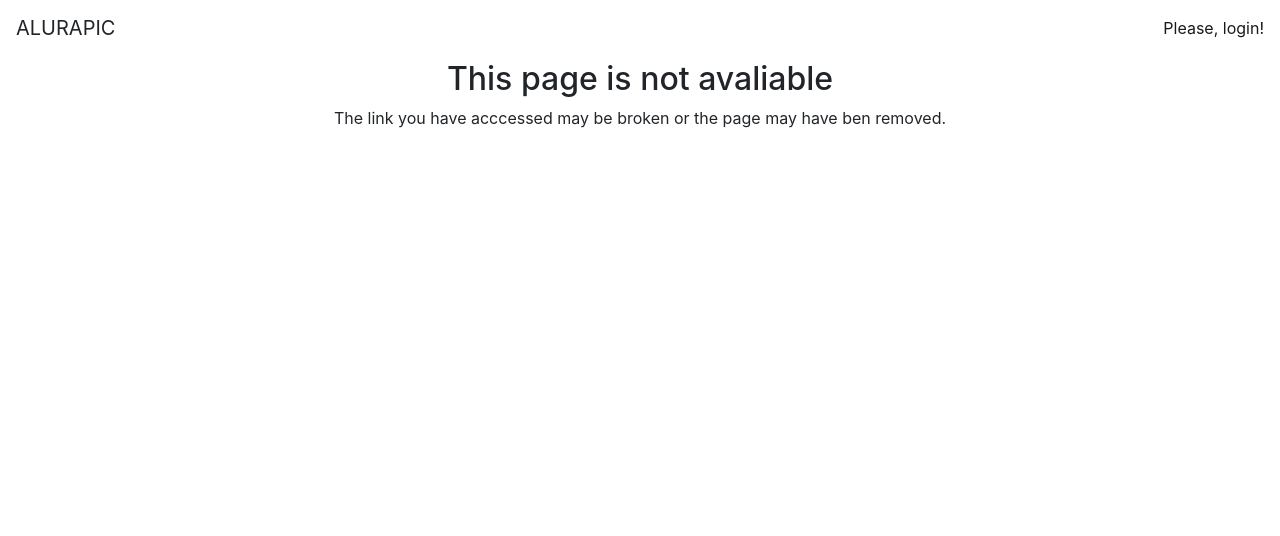
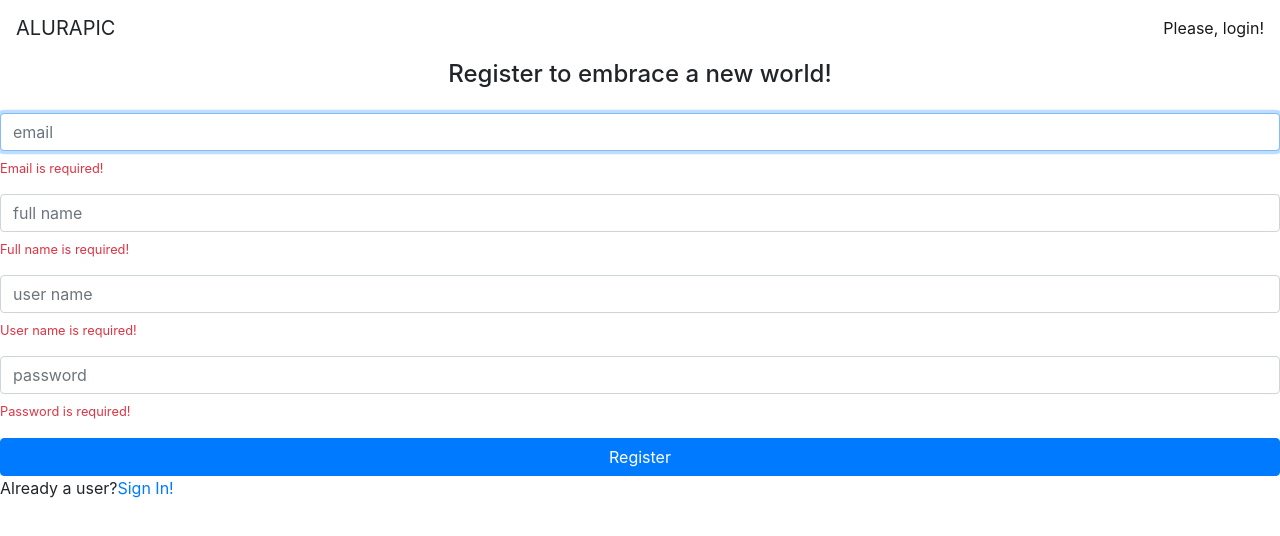
Before and after one commit to GabrielJacobina/Alurapic, an Angular app: page /signup in a window 1280 px wide. Shown: the top 536 px of the page. Built offline with nearby package versions, Linux system fonts and the light colour scheme.

Commit message:
Creating signup component and validating fields

```diff
--- a/src/app/app.routing.module.ts
+++ b/src/app/app.routing.module.ts
@@ -7,12 +7,17 @@
 import {PhotoListResolver} from './photos/photo-list/photo-list.resolver';
 import {SigninComponent} from './home/signin/signin.component';
 import {AuthGuard} from './core/auth/auth.guard';
+import {SignupComponent} from './home/signup/signup.component';
 
 const routers: Routes = [
   {
     path: '',
     component: SigninComponent,
     canActivate: [AuthGuard]
+  },
+  {
+    path: 'signup',
+    component: SignupComponent
   },
   {
     path: 'user/:userName',
--- a/src/app/home/home.module.ts
+++ b/src/app/home/home.module.ts
@@ -1,18 +1,20 @@
 import {NgModule} from '@angular/core';
 import {CommonModule} from '@angular/common';
-import {ReactiveFormsModule} from '@angular/forms';
+import {FormsModule, ReactiveFormsModule} from '@angular/forms';
 import {RouterModule} from '@angular/router';
 
 import {SigninComponent} from './signin/signin.component';
 import {VMessageModule} from '../shared/components/vmessage/vmessage.module';
+import { SignupComponent } from './signup/signup.component';
 
 @NgModule({
   imports: [
     CommonModule,
+    FormsModule,
     ReactiveFormsModule,
     VMessageModule,
     RouterModule
   ],
-  declarations: [SigninComponent]
+  declarations: [SigninComponent, SignupComponent]
 })
 export class HomeModule { }
--- /dev/null
+++ b/src/app/home/signup/signup.component.html
@@ -0,0 +1,71 @@
+<h4 class="text-center"> Register to embrace a new world!</h4>
+
+<form [formGroup]="signupFrom" class="form mt-4">
+  <div class="form-group">
+    <input formControlName="email" placeholder="email" class="form-control" autofocus>
+    <ap-vmessage
+      *ngIf="signupFrom.get('email').errors?.required"
+      text="Email is required!">
+    </ap-vmessage>
+    <ap-vmessage
+      *ngIf="signupFrom.get('email').errors?.email"
+      text="Invalid e-mail!">
+    </ap-vmessage>
+  </div>
+
+  <div class="form-group">
+    <input formControlName="fullName" placeholder="full name" class="form-control">
+    <ap-vmessage
+      *ngIf="signupFrom.get('fullName').errors?.required"
+      text="Full name is required!">
+    </ap-vmessage>
+    <ap-vmessage
+      *ngIf="signupFrom.get('fullName').errors?.minlength"
+      text="Minimum length is 2">
+    </ap-vmessage>
+    <ap-vmessage
+      *ngIf="signupFrom.get('fullName').errors?.maxlength"
+      text="Maximum length is 40">
+    </ap-vmessage>
+  </div>
+
+  <div class="form-group">
+    <input formControlName="userName" placeholder="user name" class="form-control">
+    <ap-vmessage
+      *ngIf="signupFrom.get('userName').errors?.required"
+      text="User name is required!">
+    </ap-vmessage>
+    <ap-vmessage
+      *ngIf="signupFrom.get('userName').errors?.minlength"
+      text="Minimum length is 2">
+    </ap-vmessage>
+    <ap-vmessage
+      *ngIf="signupFrom.get('userName').errors?.maxlength"
+      text="Maximum length is 30">
+    </ap-vmessage>
+    <ap-vmessage
+      *ngIf="signupFrom.get('userName').errors?.pattern"
+      text="Must be lower case">
+    </ap-vmessage>
+  </div>
+
+  <div class="form-group">
+    <input formControlName="password" type="password" placeholder="password" class="form-control">
+    <ap-vmessage
+      *ngIf="signupFrom.get('password').errors?.required"
+      text="Password is required!">
+    </ap-vmessage>
+    <ap-vmessage
+      *ngIf="signupFrom.get('password').errors?.minlength"
+      text="Minimum length is 8">
+    </ap-vmessage>
+    <ap-vmessage
+      *ngIf="signupFrom.get('password').errors?.maxlength"
+      text="Maximum length is 18">
+    </ap-vmessage>
+  </div>
+
+  <button class="btn btn-primary btn-block">Register</button>
+
+  <p>Already a user?<a [routerLink]="['']">Sign In!</a></p>
+</form>
--- /dev/null
+++ b/src/app/home/signup/signup.component.ts
@@ -0,0 +1,49 @@
+import {Component, OnInit} from '@angular/core';
+import {FormBuilder, FormGroup, Validators} from '@angular/forms';
+
+@Component({
+  templateUrl: './signup.component.html',
+})
+export class SignupComponent implements OnInit {
+
+  signupFrom: FormGroup;
+
+  constructor(
+    private formBuilder: FormBuilder
+  ) {
+  }
+
+  ngOnInit() {
+    this.signupFrom = this.formBuilder.group({
+      email: ['',
+        [
+          Validators.required,
+          Validators.email
+        ]
+      ],
+      fullName: ['',
+        [
+          Validators.required,
+          Validators.minLength(2),
+          Validators.maxLength(40)
+        ]
+      ],
+      userName: ['',
+        [
+          Validators.required,
+          Validators.pattern(/^[a-z0-9_\-]+$/),
+          Validators.minLength(2),
+          Validators.maxLength(30)
+        ]
+      ],
+      password: ['',
+        [
+          Validators.required,
+          Validators.minLength(8),
+          Validators.maxLength(14)
+        ]
+      ],
+    });
+  }
+
+}
```
